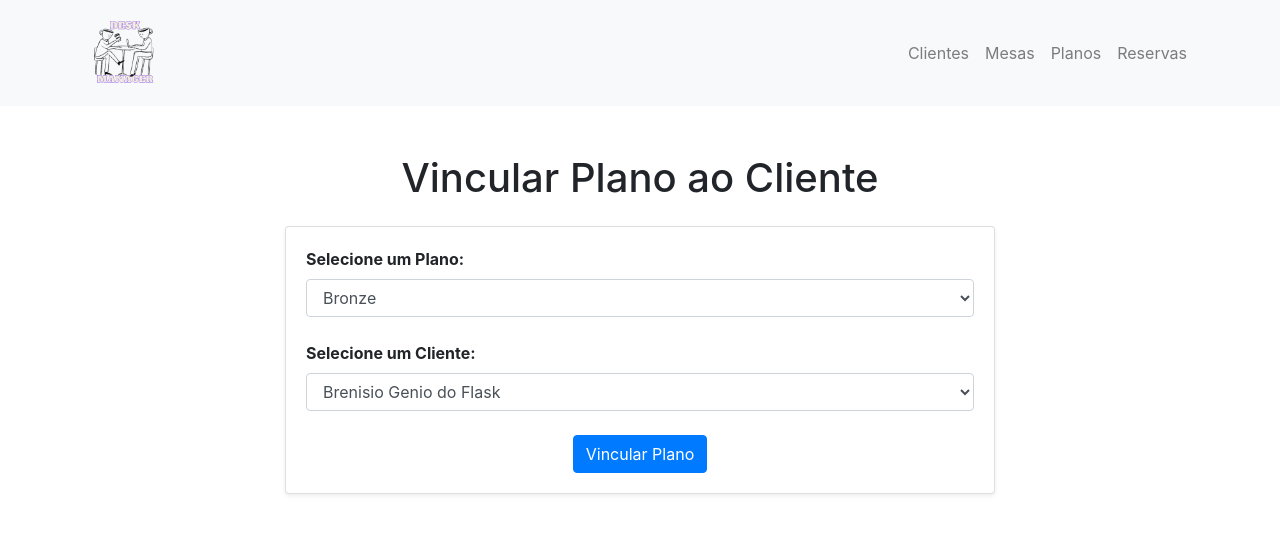
After one commit to brenisio/desk_manager, a Flask app: page /vincular_plano in a window 1280 px wide. The commit adds this page. Shown: the top 534 px of the page. Run offline with Flask 3, Linux system fonts and the light colour scheme; some libraries are stand-ins or nearby versions.

Commit message:
Vincular planos

```diff
--- a/desk_manager/routes/planos.py
+++ b/desk_manager/routes/planos.py
@@ -1,6 +1,6 @@
 from urllib.parse import uses_relative
 
-from desk_manager.models import PlanoDeUso
+from desk_manager.models import PlanoDeUso, Cliente
 from flask import Blueprint, render_template, request, redirect, url_for, flash
 from desk_manager.extensions import db
 from desk_manager.forms.cadastro import FormCadastroPlano
@@ -90,3 +90,23 @@ def cadastrar_plano():
         flash('Plano cadastrado com sucesso!', 'alert alert-success')
         return redirect(url_for('home.home'))
     return render_template('cadastro_plano.html', form_cadastro_plano=form_cadastro_plano)
+
+@PLANO.route('/vincular_plano', methods=['GET', 'POST'])
+def vincular_plano():
+    planos = PlanoDeUso.query.all()
+    planos_dict = [plano.to_dict() for plano in planos]
+    clientes = Cliente.query.all()
+    clientes_dict = [cliente.to_dict() for cliente in clientes]
+    if request.method == 'POST':
+        cliente_id = request.form['cliente_id']
+        plano_id = request.form['plano_id']
+        cliente = Cliente.query.get(cliente_id)
+        plano = PlanoDeUso.query.get(plano_id)
+        if cliente.plano and cliente.plano.nome_do_plano == plano.nome_do_plano:
+            flash(f'O cliente {cliente.nome} já está vinculado ao plano {plano.nome_do_plano}', 'alert alert-warning')
+            return render_template('vincular_planos.html', planos=planos_dict, clientes=clientes_dict)
+        cliente.plano = plano
+        db.session.commit()
+        flash(f'O plano {plano.nome_do_plano} foi vinculado ao cliente {cliente.nome}', 'alert alert-success')
+        return redirect(url_for('home.home'))
+    return render_template('vincular_planos.html', planos=planos_dict, clientes=clientes_dict)
--- a/desk_manager/templates/base.html
+++ b/desk_manager/templates/base.html
@@ -69,7 +69,8 @@
 
     <!-- Scripts -->
     <script src="https://code.jquery.com/jquery-3.3.1.slim.min.js" integrity="sha384-q8i/X+965DzO0rT7abK41JStQIAqVgRVzpbzo5smXKp4YfRvH+8abtTE1Pi6jizo" crossorigin="anonymous"></script>
-    <script src="https://stackpath.bootstrapcdn.com/bootstrap/4.1.3/js/bootstrap.min.js" integrity="sha384-ChfqqxuZUCnJSK3+a1buQ60Enq2hv3lF6B1mXO7rRJpxt2xDflXZ6w8HV9GIjvN" crossorigin="anonymous"></script>
+    <script src="https://cdnjs.cloudflare.com/ajax/libs/popper.js/1.14.3/umd/popper.min.js" integrity="sha384-ZMP7rVo3mIykV+2+9J3UJ46jBkGZOODJh0sQnt9VroknLNVbNlb8Y8xMF6dS3Z2B" crossorigin="anonymous"></script>
+    <script src="https://stackpath.bootstrapcdn.com/bootstrap/4.1.3/js/bootstrap.min.js" integrity="sha384-ChfqqxuZUCnJSK3+MXmPNIyE6ZbWh2IMqE241rYiqJxyMiZ6OW/JmZQ5stwEULTy" crossorigin="anonymous"></script>
     <script src="{{ url_for('static', filename='scripts/navmenu.js') }}"></script>
 
 </body>
--- /dev/null
+++ b/desk_manager/templates/vincular_planos.html
@@ -0,0 +1,45 @@
+{% extends "base.html" %}
+
+{% block body %}
+<div class="container my-5">
+    <h1 class="display-5 text-center mb-4">Vincular Plano ao Cliente</h1>
+
+    <div class="row">
+        <div class="col-md-8 offset-md-2">
+            <div class="card shadow-sm">
+                <div class="card-body">
+                    <form action="{{ url_for('plano.vincular_plano') }}" method="POST">
+                        <div class="form-group">
+                            <label for="planoSelect"><strong>Selecione um Plano:</strong></label>
+                            <select class="form-control" id="planoSelect" name="plano_id" required>
+                                {% for plano in planos %}
+                                    <option value="{{ plano['id'] }}">{{ plano['nome_do_plano'] }}</option>
+                                {% endfor %}
+                            </select>
+                        </div>
+
+                        <div class="form-group mt-4">
+                            <label for="clienteSelect"><strong>Selecione um Cliente:</strong></label>
+                            <select class="form-control" id="clienteSelect" name="cliente_id" required>
+                                {% for cliente in clientes %}
+                                    <option value="{{ cliente['id'] }}">{{ cliente['nome'] }}</option>
+                                {% endfor %}
+                            </select>
+                        </div>
+
+                        <div class="d-flex justify-content-center mt-4">
+                            <button type="submit" class="btn btn-primary">Vincular Plano</button>
+                        </div>
+                    </form>
+                </div>
+            </div>
+        </div>
+    </div>
+
+    {% if message %}
+    <div class="alert alert-info mt-4 text-center" role="alert">
+        {{ message }}
+    </div>
+    {% endif %}
+</div>
+{% endblock %}
```
Also changed, not shown: desk_manager/templates/home.html (+37 -22 lines).
